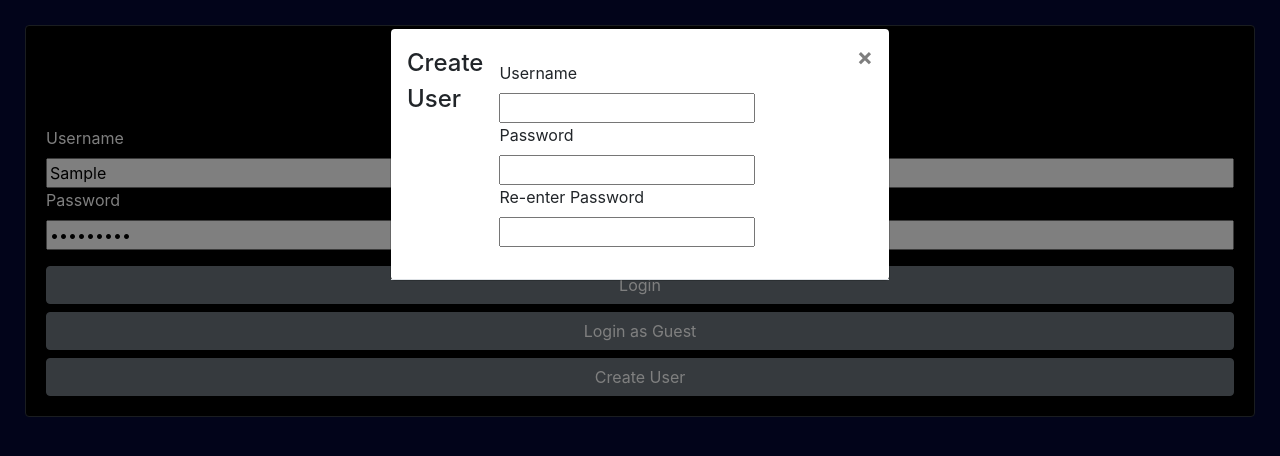
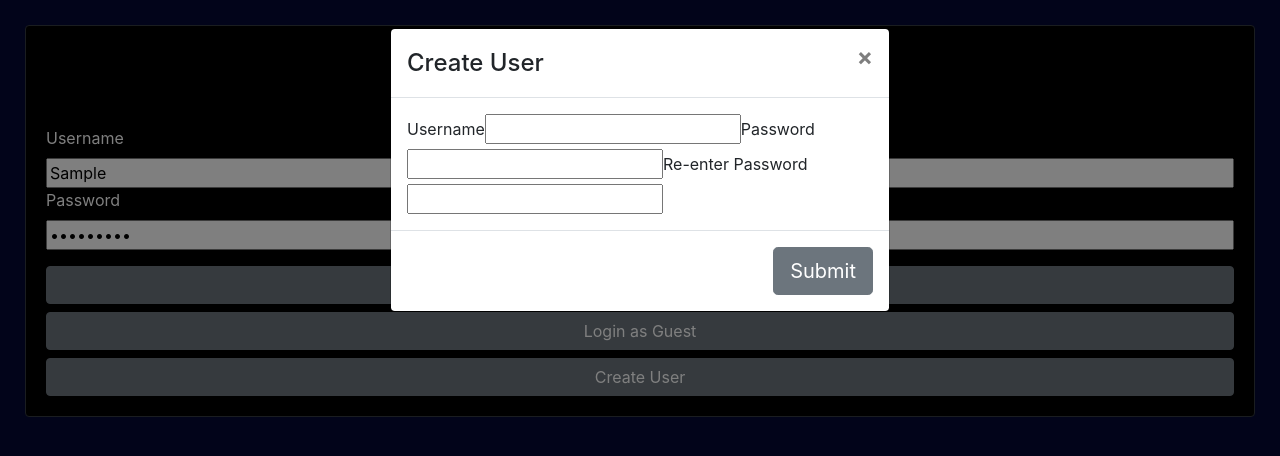
Before and after one commit to mgalla28/CourseSuggestorApp, a React (Create React App) app in the folder static/react_frontend/: page / in a window 1280 px wide. Both pictures are taken after typing "Sample", "Sample123" into the empty fields and a click on the button "Create User". Shown: the top 456 px of the page. Built offline with nearby package versions, Linux system fonts and the light colour scheme; no server answers.

Commit message:
Updated modal style

```diff
--- a/static/react_frontend/src/components/CreateUserModal.js
+++ b/static/react_frontend/src/components/CreateUserModal.js
@@ -1,5 +1,5 @@
 import React, { useState } from 'react'
-import { ModalTitle, Modal } from 'react-bootstrap';
+import { ModalTitle, Modal, Button } from 'react-bootstrap';
 import ModalHeader from 'react-bootstrap/esm/ModalHeader';
 
 export default function CreateUserModal() {
@@ -7,6 +7,7 @@ export default function CreateUserModal() {
     const [userName, setUserName] = useState('');
     const [password, setPassword] = useState('');
     const [secondPassword, setSecondPassword] = useState('');
+
     function openModal() {
         setOpen(true);
     }
@@ -15,23 +16,33 @@ export default function CreateUserModal() {
         setOpen(false);
     }
 
+    const submitUser = async () => {
+
+    }
+
   return (
     <div className="d-flex flex-column">
         <button className="btn btn-secondary mt-2" onClick={openModal}>Create User</button>
         <Modal show={open} onHide={closeModal}>
             <ModalHeader closeButton>
                 <ModalTitle>Create User</ModalTitle>
+            </ModalHeader>
             <Modal.Body>
+                <div className="create-user-inputs">
                     <label>Username</label>
                     <input onChange={(e) => setUserName(e.target.value)}></input>
                     <label>Password</label>
                     <input type="password" onChange={(e) => setPassword(e.target.value)}></input>
                     <label>Re-enter Password</label>
                     <input type="password" onChange={(e) => setSecondPassword(e.target.value)}></input>
+                </div>
             </Modal.Body>
-        </ModalHeader>
+
+            <Modal.Footer>
+                <Button variant="secondary" size="lg">Submit</Button>
+            </Modal.Footer>
+
         </Modal>
-
     </div>
   )
 }
```
Lines whose indentation alone changed are shown as unchanged.
